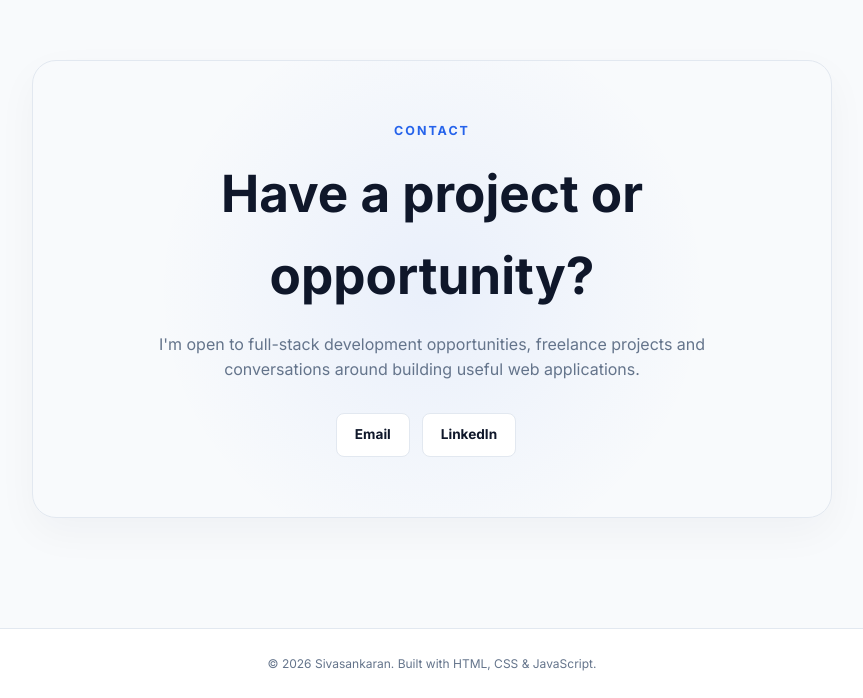
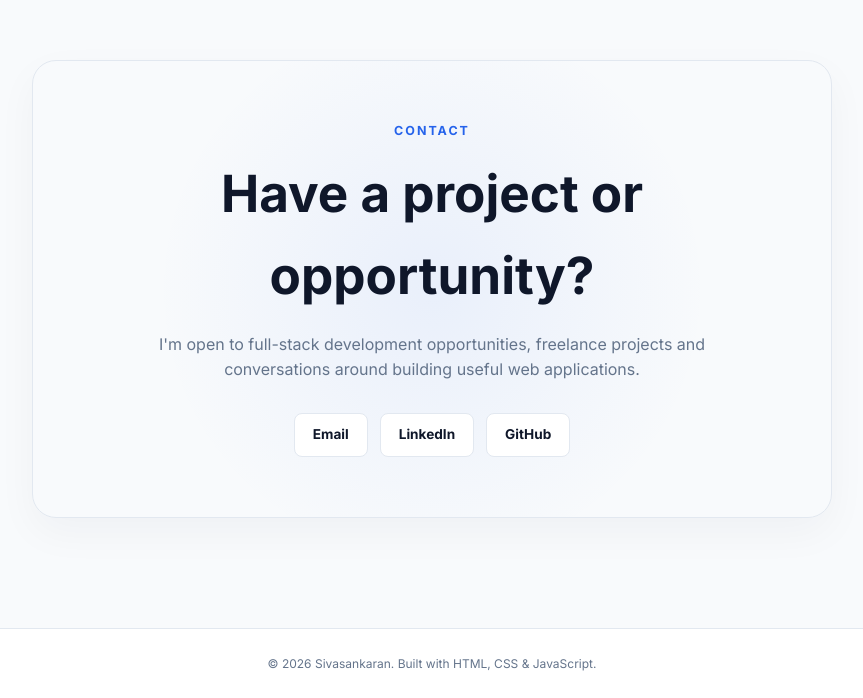
Before and after one commit to sivasankaranit44-wq/Portfolio-deployment, a plain HTML site: page index.html in a window 1280 px wide. Shown: the part 4719-5417 px from the top of the page, without its empty margins (208-1071 px from the left). Drawn offline with Linux system fonts and the light colour scheme.

Commit message:
changes according to the css

```diff
--- a/index.html
+++ b/index.html
@@ -768,9 +768,13 @@
                             LinkedIn
                         </a>
 
-                        <a href="https://github.com/sivasankaranit44-wq" target="_blank" class=".contact-link">
-  <i class="fab fa-github"></i>
-</a>
+                        <a href="https://github.com/sivasankaranit44-wq"
+                           target="_blank"
+                           rel="noopener noreferrer"
+                           class="contact-link">
+                           <i class="fab fa-github"></i>
+                               GitHub
+                        </a>
 
                     </div>
 
```
